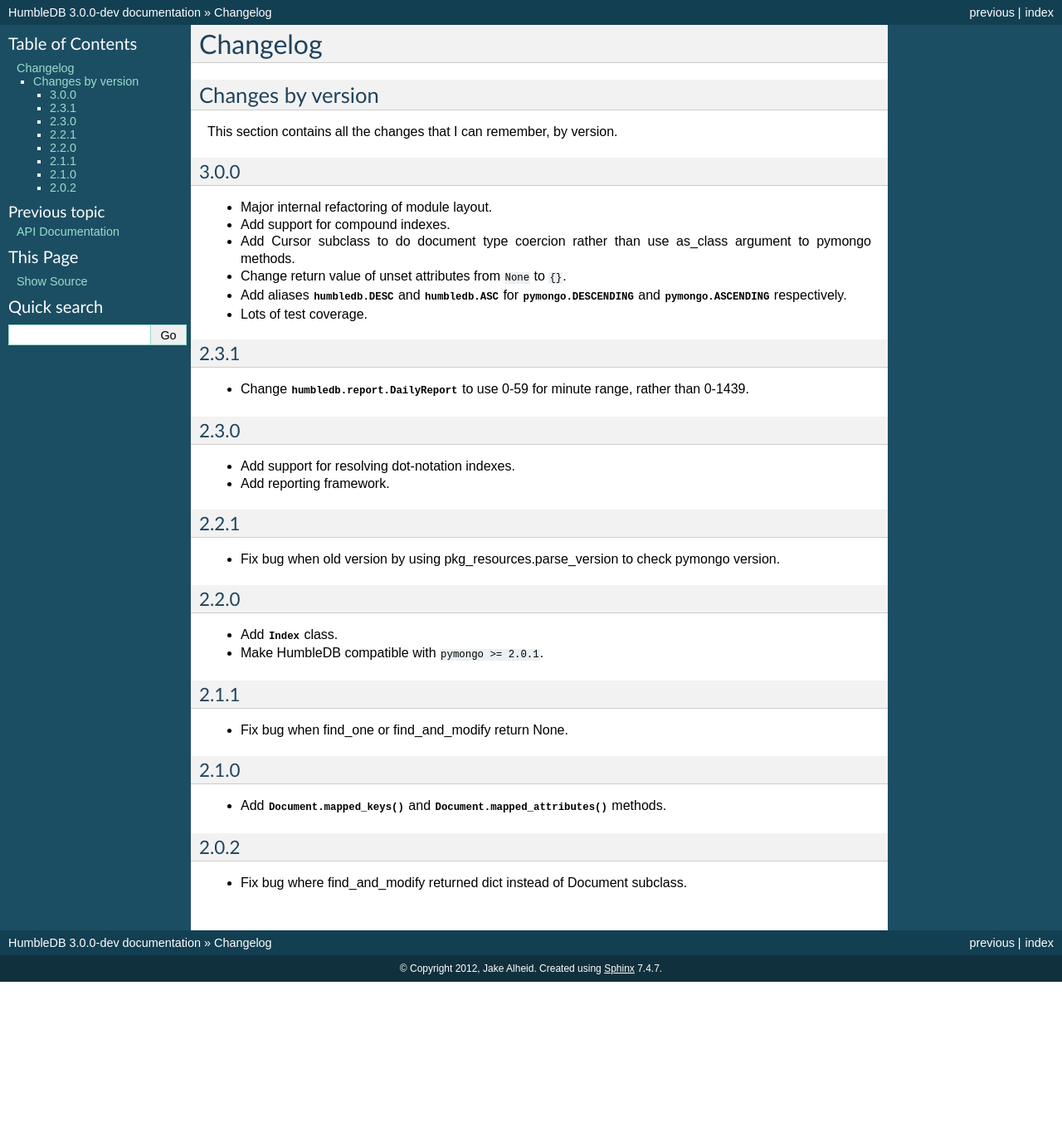
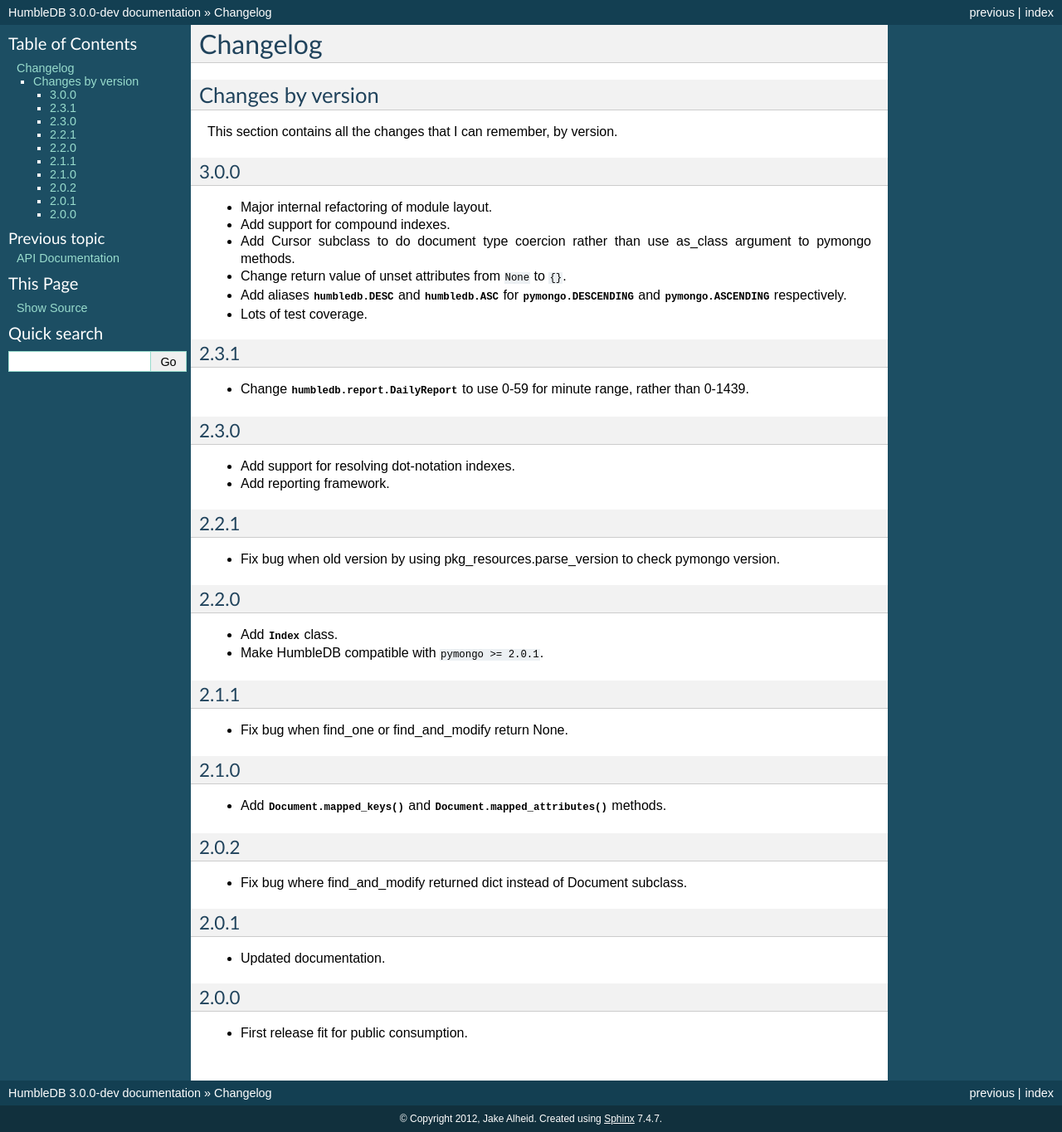
Before and after one commit to shakefu/humbledb, a Sphinx documentation site: the page built from docs/changes.rst, in a window 1280 px wide. Shown: the whole page at 83% size. Built offline with Sphinx 7.4.7, drawn with Linux system fonts in a browser that asks for light colours; before the commit the page ends 1183 px from its top, so only the background shows below that.

Commit message:
Update changelog.

```diff
--- a/docs/changes.rst
+++ b/docs/changes.rst
@@ -59,3 +59,13 @@
 -----
 
 - Fix bug where find_and_modify returned dict instead of Document subclass.
+
+2.0.1
+-----
+
+- Updated documentation.
+
+2.0.0
+-----
+
+- First release fit for public consumption.
```
